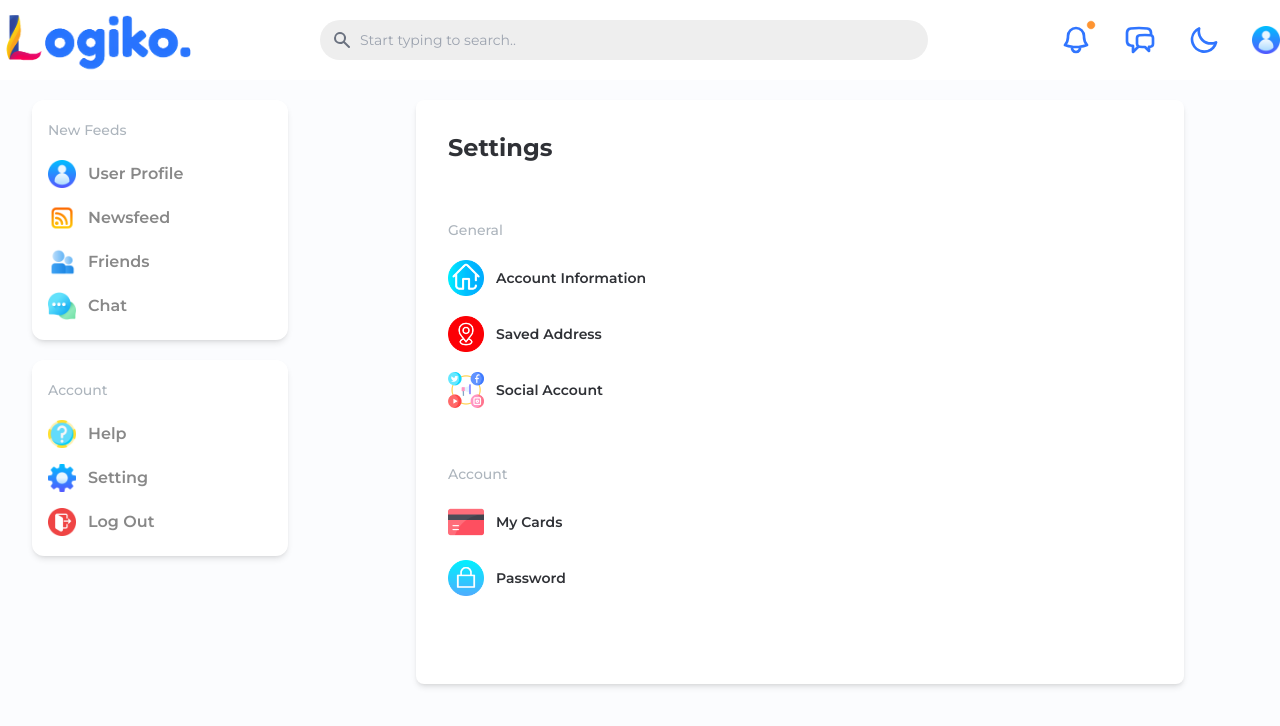
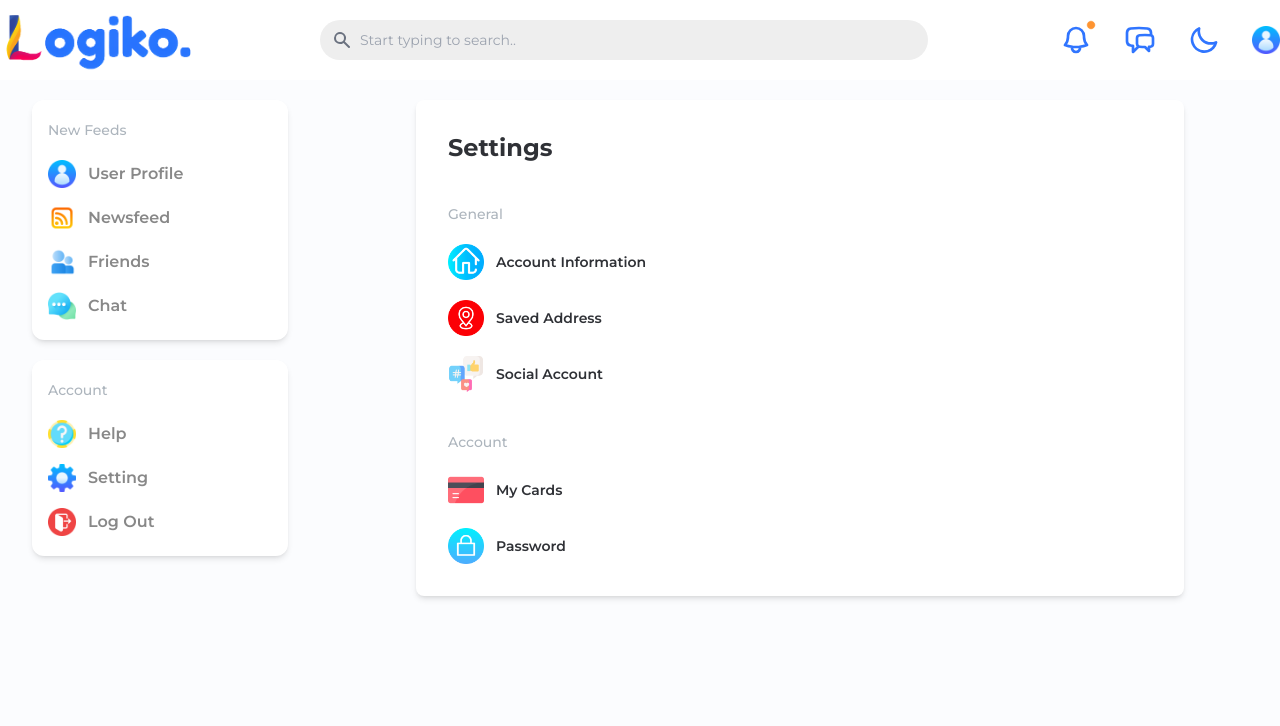
Before and after one commit to CrisTain333/logiko-frontend, a React (Create React App) app: page /settings in a window 1280 px wide. Shown: the top 726 px of the page. Built offline with nearby package versions, Linux system fonts and the light colour scheme.

Commit message:
setting page completed

```diff
--- a/src/Pages/Settings/Settings.jsx
+++ b/src/Pages/Settings/Settings.jsx
@@ -13,7 +13,7 @@ const Settings = () => {
         <p className="text-2xl font-bold text-base-900">Settings</p>
 
         {/* Links Div  */}
-        <div className="my-14">
+        <div className="my-10">
           <div className="links_div">
             <p className="text-sm text-neutral font-medium">General</p>
           </div>
@@ -47,7 +47,7 @@ const Settings = () => {
           </div>
         </div>
 
-        <div className="my-14">
+        <div className="mt-10">
           <div className="links_div">
             <p className="text-sm text-neutral font-medium">Account</p>
           </div>
--- a/src/components/Shared/Sidebar/NewFeeds.jsx
+++ b/src/components/Shared/Sidebar/NewFeeds.jsx
@@ -1,6 +1,6 @@
 import React from "react";
 import newsFeed from "../../../assets/Icons/newsfeed.png";
-import storyIcon from "../../../assets/Icons/instagram-stories.png";
+// import storyIcon from "../../../assets/Icons/instagram-stories.png";
 import friends from "../../../assets/Icons/friends.png";
 import userIcon from "../../../assets/Icons/user.png";
 import chatIcon from "../../../assets/Icons/chat.png";
```
Also changed, not shown: src/assets/Icons/social-media.png.
